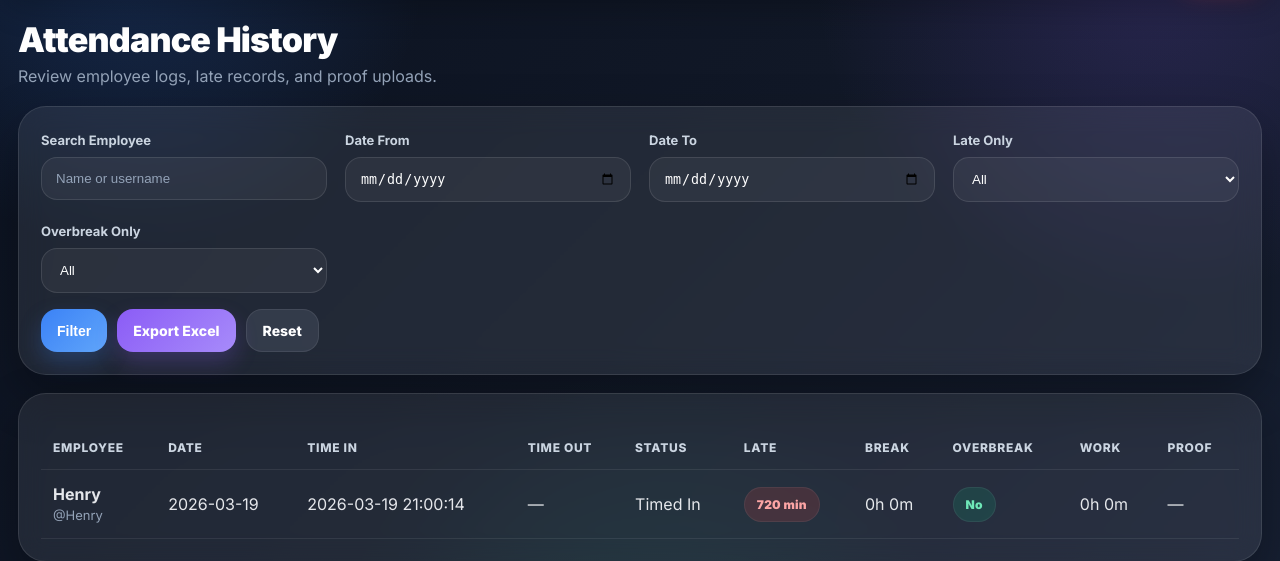
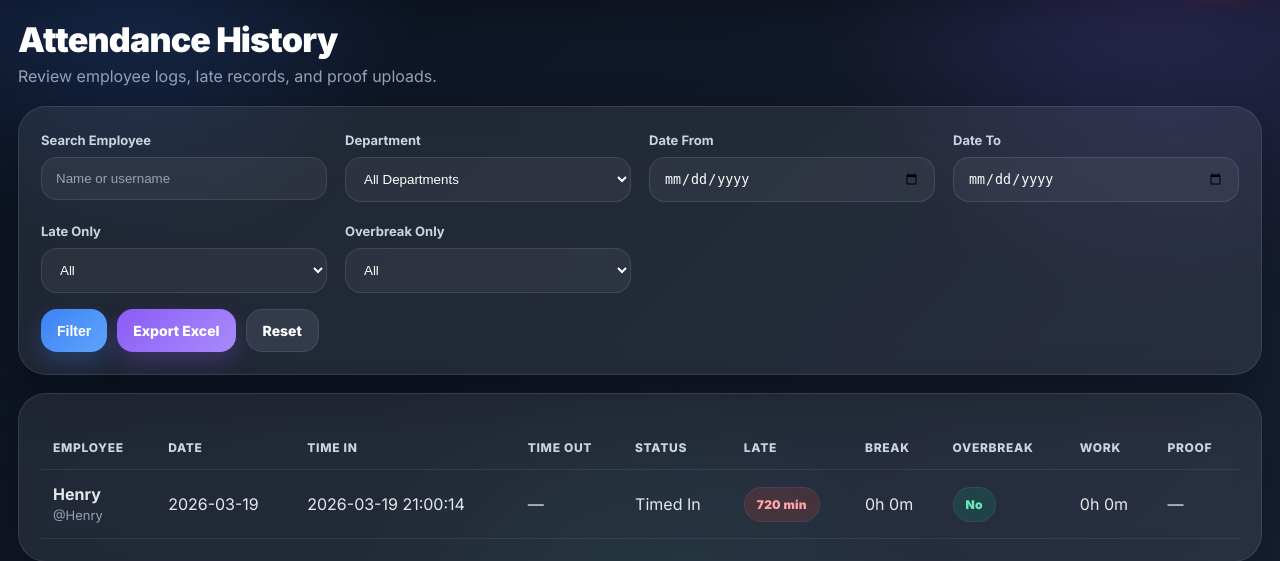
Before and after one commit to henryacosta401-prog/attendance-web, a Flask app: page /admin/history in a window 1280 px wide. Shown: the part 135-696 px from the top of the page. Run offline with Flask 3, Linux system fonts and the light colour scheme; a user stored in the database is signed in; data comes from the database, SQL or seed files in the repository; data that the repository does not hold is empty; some libraries are stand-ins or nearby versions.

Commit message:
Add department filters to admin history

```diff
--- a/app.py
+++ b/app.py
@@ -1387,7 +1387,7 @@ def uploaded_file(filename):
 # =========================
 # ADMIN
 # =========================
-def get_admin_employee_rows(status_filter="", search="", over_break_only=""):
+def get_admin_employee_rows(status_filter="", search="", department_filter="", over_break_only=""):
     users = fetchall("""
         SELECT * FROM users
         WHERE role = 'employee'
@@ -1431,6 +1431,9 @@ def get_admin_employee_rows(status_filter="", search="", over_break_only=""):
             hay = f"{row['full_name']} {row['username']} {row['department']} {row['position']} {row['shift_start']}".lower()
             if s not in hay:
                 continue
+
+        if department_filter and (row["department"] or "").strip() != department_filter:
+            continue
 
         employees.append(row)
 
@@ -1665,14 +1668,26 @@ def admin_dashboard():
 
     status_filter = request.args.get("status", "").strip()
     search = request.args.get("search", "").strip()
+    department_filter = request.args.get("department", "").strip()
     over_break_only = request.args.get("over_break_only", "").strip()
 
-    employees = get_admin_employee_rows(status_filter=status_filter, search=search, over_break_only=over_break_only)
+    employees = get_admin_employee_rows(
+        status_filter=status_filter,
+        search=search,
+        department_filter=department_filter,
+        over_break_only=over_break_only
+    )
     all_employee_rows = get_admin_employee_rows()
     all_users = fetchall("""
         SELECT * FROM users
         WHERE role = 'employee'
         ORDER BY full_name ASC
+    """)
+    departments = fetchall("""
+        SELECT DISTINCT department
+        FROM users
+        WHERE role = 'employee' AND department IS NOT NULL AND TRIM(department) != ''
+        ORDER BY department ASC
     """)
 
     logs = fetchall("""
@@ -1710,6 +1725,8 @@ def admin_dashboard():
         break_limit_minutes=BREAK_LIMIT_MINUTES,
         status_filter=status_filter,
         search=search,
+        department_filter=department_filter,
+        departments=departments,
         over_break_only=over_break_only
     )
 
@@ -1720,6 +1737,7 @@ def admin_live_status():
     employees = get_admin_employee_rows(
         status_filter=request.args.get("status", "").strip(),
         search=request.args.get("search", "").strip(),
+        department_filter=request.args.get("department", "").strip(),
         over_break_only=request.args.get("over_break_only", "").strip()
     )
     return jsonify(employees)
@@ -1729,6 +1747,7 @@ def admin_live_status():
 @login_required(role="admin")
 def admin_history():
     search = request.args.get("search", "").strip()
+    department = request.args.get("department", "").strip()
     late_only = request.args.get("late_only", "").strip()
     over_break_only = request.args.get("over_break_only", "").strip()
     date_from = request.args.get("date_from", "").strip()
@@ -1747,6 +1766,10 @@ def admin_history():
         s = f"%{search.lower()}%"
         params.extend([s, s])
 
+    if department:
+        sql += " AND COALESCE(u.department, '') = ?"
+        params.append(department)
+
     if late_only == "1":
         sql += " AND a.late_flag = 1"
 
@@ -1761,6 +1784,12 @@ def admin_history():
     sql += " ORDER BY a.work_date DESC, a.id DESC LIMIT 200"
 
     rows = fetchall(sql, params)
+    departments = fetchall("""
+        SELECT DISTINCT department
+        FROM users
+        WHERE role = 'employee' AND department IS NOT NULL AND TRIM(department) != ''
+        ORDER BY department ASC
+    """)
 
     enriched = []
     for row in rows:
@@ -1778,6 +1807,8 @@ def admin_history():
         "admin_history.html",
         records=enriched,
         search=search,
+        department=department,
+        departments=departments,
         late_only=late_only,
         over_break_only=over_break_only,
         date_from=date_from,
@@ -1896,6 +1927,7 @@ def update_correction_request(request_id):
 @login_required(role="admin")
 def export_admin_history_excel():
     search = request.args.get("search", "").strip()
+    department = request.args.get("department", "").strip()
     late_only = request.args.get("late_only", "").strip()
     over_break_only = request.args.get("over_break_only", "").strip()
     date_from = request.args.get("date_from", "").strip()
@@ -1914,6 +1946,10 @@ def export_admin_history_excel():
         s = f"%{search.lower()}%"
         params.extend([s, s])
 
+    if department:
+        sql += " AND COALESCE(u.department, '') = ?"
+        params.append(department)
+
     if late_only == "1":
         sql += " AND a.late_flag = 1"
 
@@ -1935,6 +1971,7 @@ def export_admin_history_excel():
         return redirect(url_for(
             "admin_history",
             search=search,
+            department=department,
             late_only=late_only,
             over_break_only=over_break_only,
             date_from=date_from,
--- a/templates/admin_history.html
+++ b/templates/admin_history.html
@@ -15,6 +15,15 @@
             <div>
                 <label>Search Employee</label>
                 <input class="input" type="text" name="search" value="{{ search }}" placeholder="Name or username">
+            </div>
+            <div>
+                <label>Department</label>
+                <select class="input" name="department">
+                    <option value="">All Departments</option>
+                    {% for dept in departments %}
+                        <option value="{{ dept.department }}" {% if department == dept.department %}selected{% endif %}>{{ dept.department }}</option>
+                    {% endfor %}
+                </select>
             </div>
             <div>
                 <label>Date From</label>
@@ -42,7 +51,7 @@
 
         <div class="top-actions" style="margin-top:16px;">
             <button class="btn btn-primary" type="submit">Filter</button>
-            <a class="btn btn-purple" href="{{ url_for('export_admin_history_excel', search=search, late_only=late_only, over_break_only=over_break_only, date_from=date_from, date_to=date_to) }}">Export Excel</a>
+            <a class="btn btn-purple" href="{{ url_for('export_admin_history_excel', search=search, department=department, late_only=late_only, over_break_only=over_break_only, date_from=date_from, date_to=date_to) }}">Export Excel</a>
             <a class="btn btn-gray" href="{{ url_for('admin_history') }}">Reset</a>
         </div>
     </form>
```
